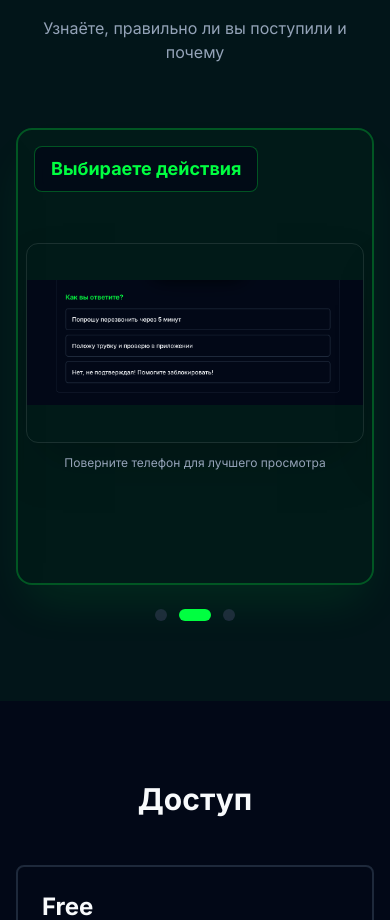
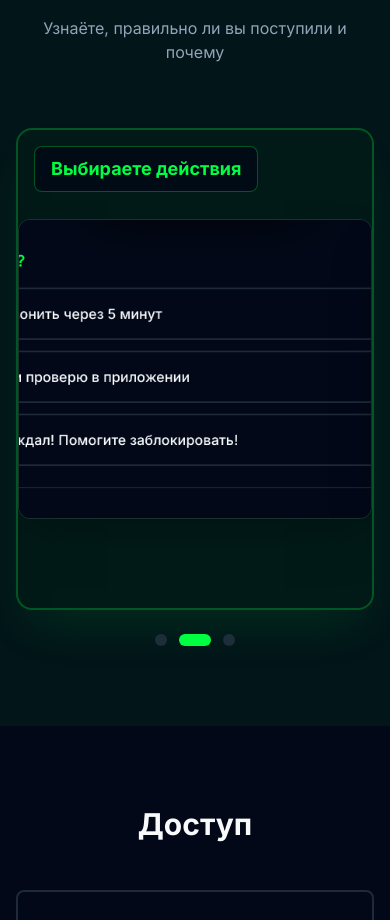
Before and after one commit to daniastkz-png/QadamSafe, a React (Vite) app in the folder frontend/: page / in a window 390 px wide. Shown: the part 3066-3986 px from the top of the page. Built offline with nearby package versions, Linux system fonts and the light colour scheme; no server answers.

Commit message:
fix: zoom in step 2 and 3 images on mobile for better text readability

```diff
--- a/frontend/src/pages/LandingPage.tsx
+++ b/frontend/src/pages/LandingPage.tsx
@@ -424,24 +424,17 @@ export const LandingPage: React.FC = () => {
                                     {howItWorksSlides.map((slide, index) => (
                                         <div
                                             key={index}
-                                            className="w-full flex-shrink-0 flex flex-col items-center justify-center bg-cyber-green/5 p-2 md:p-4"
+                                            className={`w-full flex-shrink-0 flex items-center justify-center bg-cyber-green/5 ${slide.step === 1 ? 'p-2 md:p-4' : 'p-0'
+                                                }`}
                                         >
-                                            {/* For step 1: phone mockup (vertical), for step 2-3: UI screenshots (horizontal) */}
                                             <img
                                                 src={slide.image}
                                                 alt={`Step ${slide.step}`}
-                                                className={`w-full h-auto object-contain rounded-xl shadow-2xl border border-white/10 ${slide.step === 1
-                                                        ? 'max-w-xs md:max-w-sm'
-                                                        : ''
+                                                className={`rounded-xl shadow-2xl border border-white/10 ${slide.step === 1
+                                                        ? 'w-full h-auto object-contain'
+                                                        : 'w-full h-[300px] md:h-auto object-cover object-top md:object-contain'
                                                     }`}
-                                                style={slide.step !== 1 ? { minHeight: '200px' } : undefined}
                                             />
-                                            {/* Mobile helper text for small images */}
-                                            {(slide.step === 2 || slide.step === 3) && (
-                                                <p className="md:hidden text-xs text-muted-foreground mt-3 text-center">
-                                                    Поверните телефон для лучшего просмотра
-                                                </p>
-                                            )}
                                         </div>
                                     ))}
                                 </div>
```
